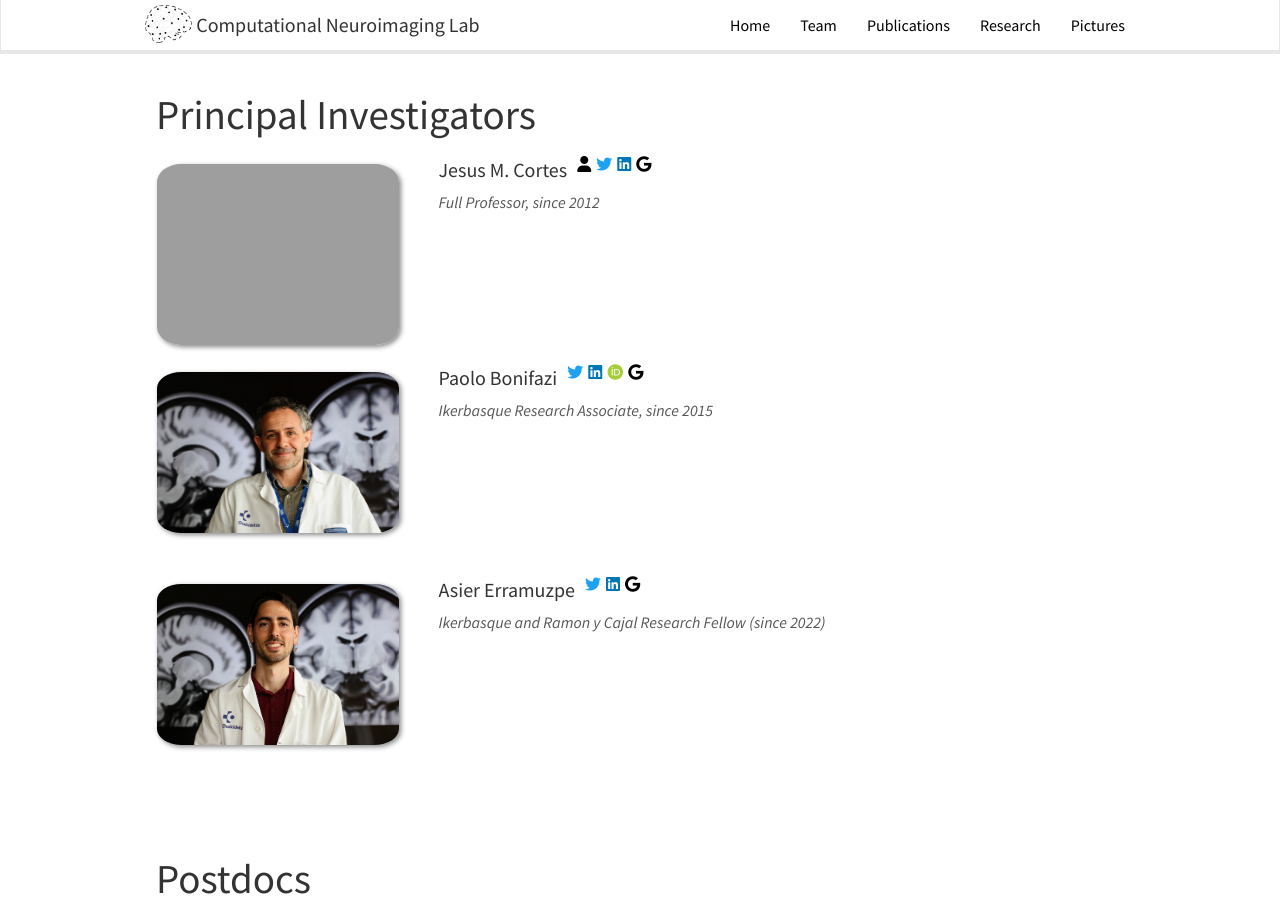
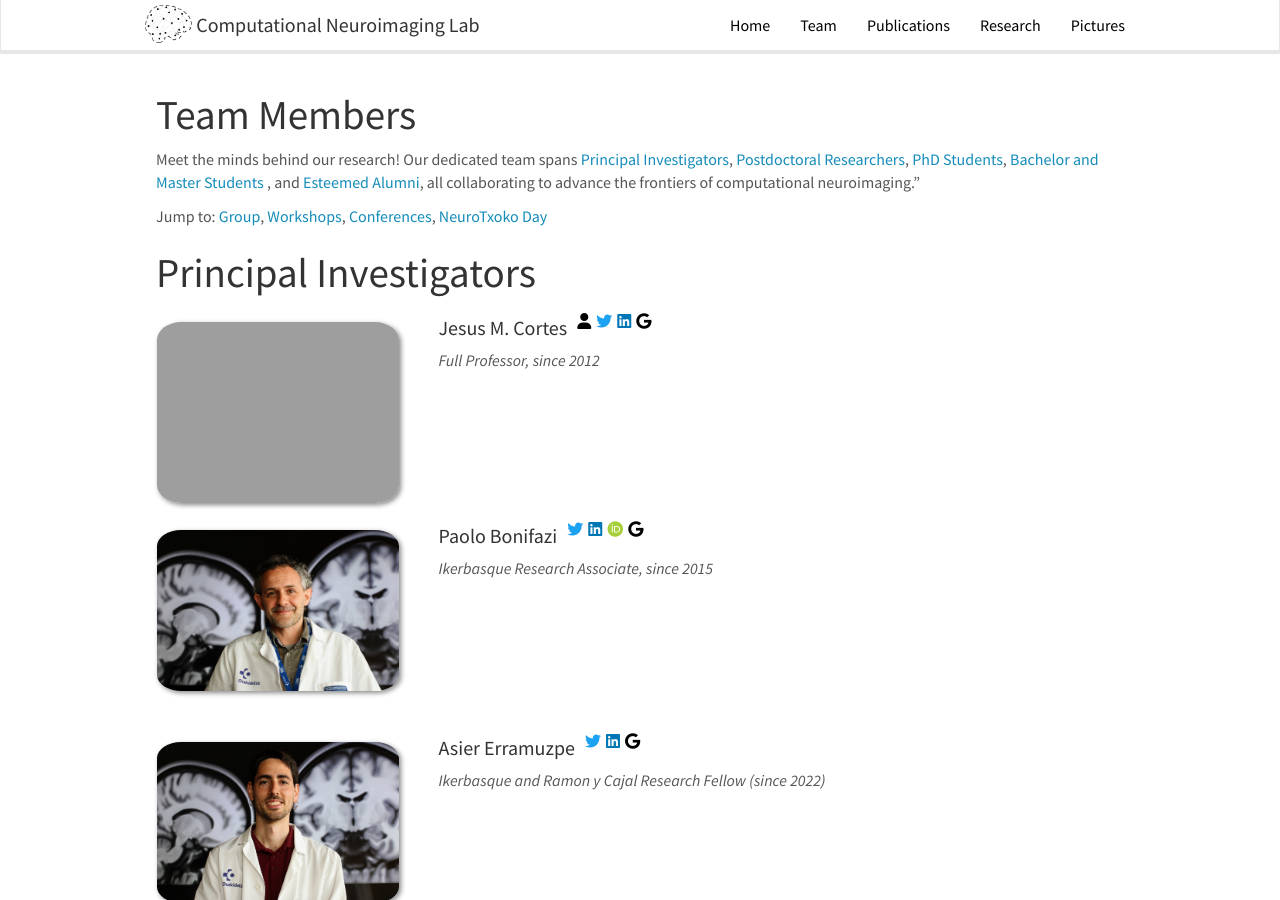
Before and after one commit to itellaetxe/compneurobilbao_website, a Jekyll site: the page built from _pages/team.md, in a window 1280 px wide and 900 px high. Built offline with Jekyll 4.4.1, drawn with Linux system fonts in a browser that asks for light colours; nearby versions of some CDN libraries; some of the changed text lies outside the part shown.

Commit message:
[add intro in team.md]

```diff
--- a/_pages/team.md
+++ b/_pages/team.md
@@ -15,6 +15,10 @@ sitemap: false
   }
 </script>
 
+# Team Members
+Meet the minds behind our research! Our dedicated team spans [Principal Investigators](#principal-investigators), [Postdoctoral Researchers](#postdocs), [PhD Students](#phd-students), [Bachelor and Master Students](#bachelor-and-master-students) , and [Esteemed Alumni](#alumni), all collaborating to advance the frontiers of computational neuroimaging."
+
+Jump to: [Group](#group), [Workshops](#workshops), [Conferences](#conferences), [NeuroTxoko Day](#neurotxoko-day)
 
 # Principal Investigators
 {% assign number_printed = 0 %}
@@ -469,7 +473,7 @@ sitemap: false
 <!-- ... Further content ... -->
 
 
-# Previous Members
+# Alumni
 {% assign number_printed = 0 %}
 {% for member in site.data.previous_members %}
 
```
